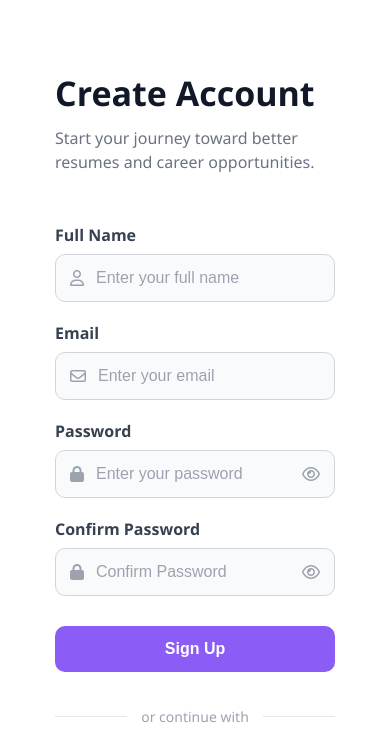
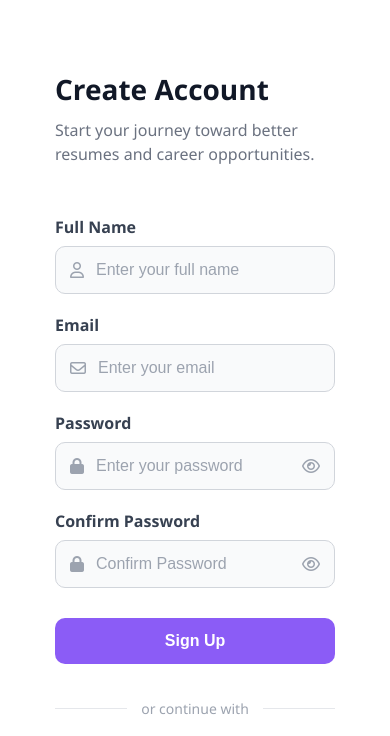
Before and after one commit to Piush777/AI_Resume_Analyzer, a plain HTML site: page frontend/signup/signup.html in a window 390 px wide. Shown: the top 736 px of the page. Drawn offline with Linux system fonts and the light colour scheme.

Commit message:
changed font size

```diff
--- a/frontend/signup/signup.css
+++ b/frontend/signup/signup.css
@@ -417,6 +417,10 @@ body{
 
     }
 
+    .auth-right h2{
+        font-size: 28px;
+    }
+
 }
 
 @media (max-width:768px){
```
